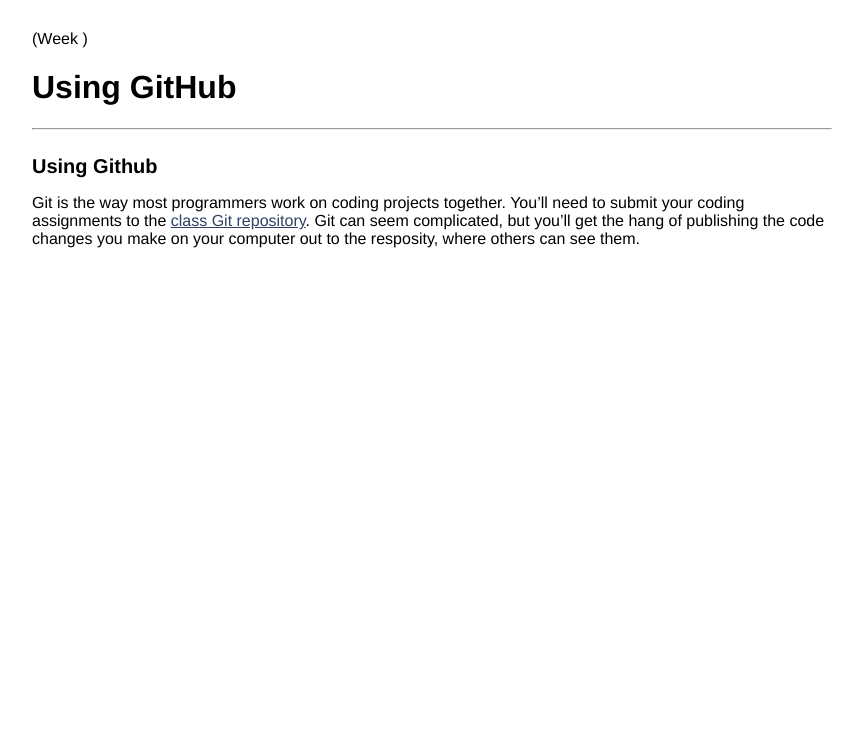
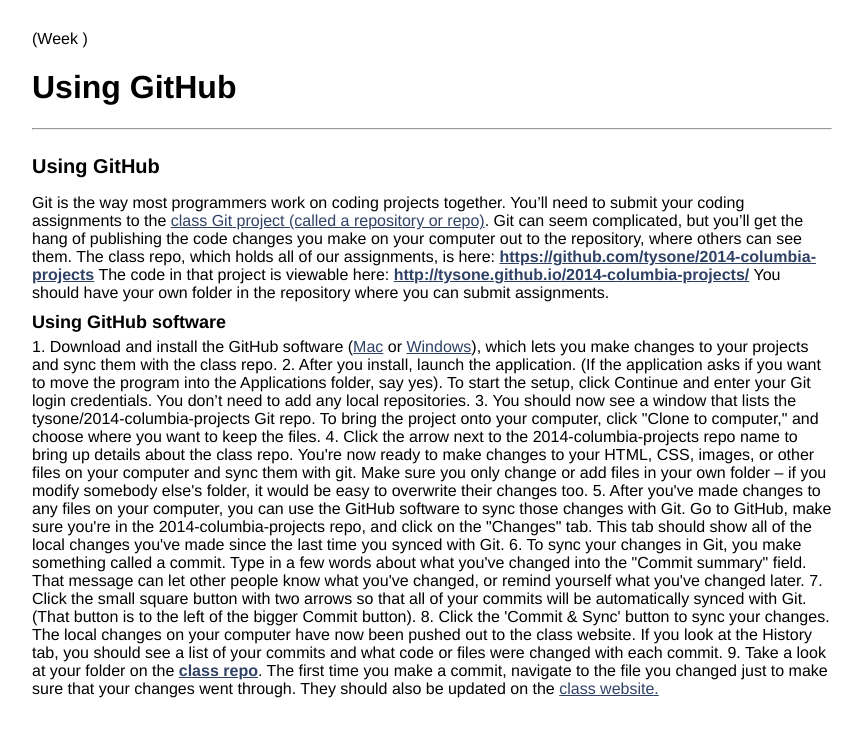
Before and after one commit to tysone/2014-columbia, a Jekyll site: the page built from tutorials/github.html, in a window 1280 px wide. Shown: the top 737 px of the page, without its empty margins (248-1111 px from the left). Built offline with Jekyll 4.4.1, drawn with Linux system fonts in a browser that asks for light colours.

Commit message:
github tutorial

```diff
--- a/resources.html
+++ b/resources.html
@@ -20,5 +20,5 @@
 <h2>Tutorials</h2>
 
 <ul>
-<li><a href="resources/github.html">Using GitHub</a></li>
+<li><a href="tutorials/github.html">Using GitHub</a></li>
 </ul>
--- a/tutorials/github.html
+++ b/tutorials/github.html
@@ -3,6 +3,34 @@
 title: Using GitHub
 ---
 
-<h2>Using Github</h2>
+<h2>Using GitHub</h2>
 
-Git is the way most programmers work on coding projects together. You&rsquo;ll need to submit your coding assignments to the <a href="https://github.com/tysone/2014-columbia-projects">class Git repository</a>. Git can seem complicated, but you&rsquo;ll get the hang of publishing the code changes you make on your computer out to the resposity, where others can see them.
+Git is the way most programmers work on coding projects together. You&rsquo;ll need to submit your coding assignments to the <a href="https://github.com/tysone/2014-columbia-projects">class Git project (called a repository or repo)</a>. Git can seem complicated, but you&rsquo;ll get the hang of publishing the code changes you make on your computer out to the repository, where others can see them.
+
+The class repo, which holds all of our assignments, is here:
+<a href="https://github.com/tysone/2014-columbia-projects"><strong>https://github.com/tysone/2014-columbia-projects</strong></a>
+
+The code in that project is viewable here:
+<a href="http://tysone.github.io/2014-columbia-projects/"><strong>http://tysone.github.io/2014-columbia-projects/</strong></a>
+
+You should have your own folder in the repository where you can submit assignments.
+
+<h3>Using GitHub software</h3>
+
+1. Download and install the GitHub software (<a href="http://mac.github.com/">Mac</a> or <a href="http://windows.github.com/">Windows</a>), which lets you make changes to your projects and sync them with the class repo.
+
+2. After you install, launch the application. (If the application asks if you want to move the program into the Applications folder, say yes). To start the setup, click Continue and enter your Git login credentials. You don&rsquo;t need to add any local repositories.
+
+3. You should now see a window that lists the tysone/2014-columbia-projects Git repo. To bring the project onto your computer, click "Clone to computer," and choose where you want to keep the files.
+
+4. Click the arrow next to the 2014-columbia-projects repo name to bring up details about the class repo. You're now ready to make changes to your HTML, CSS, images, or other files on your computer and sync them with git. Make sure you only change or add files in your own folder – if you modify somebody else's folder, it would be easy to overwrite their changes too.
+
+5. After you've made changes to any files on your computer, you can use the GitHub software to sync those changes with Git. Go to GitHub, make sure you're in the 2014-columbia-projects repo, and click on the "Changes" tab. This tab should show all of the local changes you've made since the last time you synced with Git.
+
+6. To sync your changes in Git, you make something called a commit. Type in a few words about what you've changed into the "Commit summary" field. That message can let other people know what you've changed, or remind yourself what you've changed later.
+
+7. Click the small square button with two arrows so that all of your commits will be automatically synced with Git. (That button is to the left of the bigger Commit button).
+
+8. Click the 'Commit & Sync' button to sync your changes. The local changes on your computer have now been pushed out to the class website. If you look at the History tab, you should see a list of your commits and what code or files were changed with each commit.
+
+9. Take a look at your folder on the <a href="https://github.com/tysone/2014-columbia-projects"><strong>class repo</strong></a>. The first time you make a commit, navigate to the file you changed just to make sure that your changes went through. They should also be updated on the <a href="http://tysone.github.io/2014-columbia-projects/">class website.</a>
```
